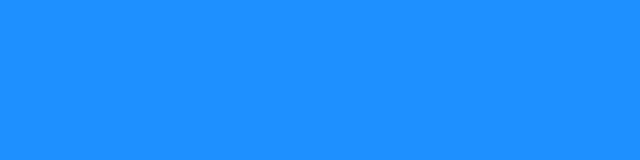
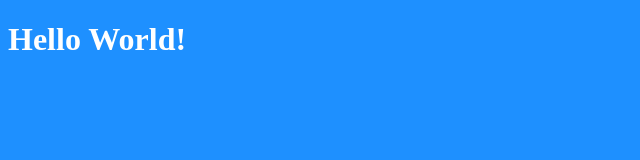
Before and after one commit to Biciklius/Project-1, a plain HTML site: page index.html in a window 1280 px wide. Shown: the whole page, without its empty margins (0-640 px from the left). Drawn offline with Linux system fonts and the light colour scheme.

Commit message:
Initial commit

```diff
--- a/index.html
+++ b/index.html
@@ -2,11 +2,11 @@
 <html lang="en" dir="ltr">
   <head>
     <meta charset="utf-8">
-    <title>SE Project 1 :  Snake game</title>
+    <title></title>
     <script src="app.js" charset="utf-8"></script>
     <link rel="stylesheet" href="style.css">
   </head>
   <body>
-
+    <h1>Hello World!</h1>
   </body>
 </html>
--- a/style.css
+++ b/style.css
@@ -1,3 +1,4 @@
-body{
-  background-color: dodgerblue;
+body {
+  background: dodgerblue;
+  color: white;
 }
```
